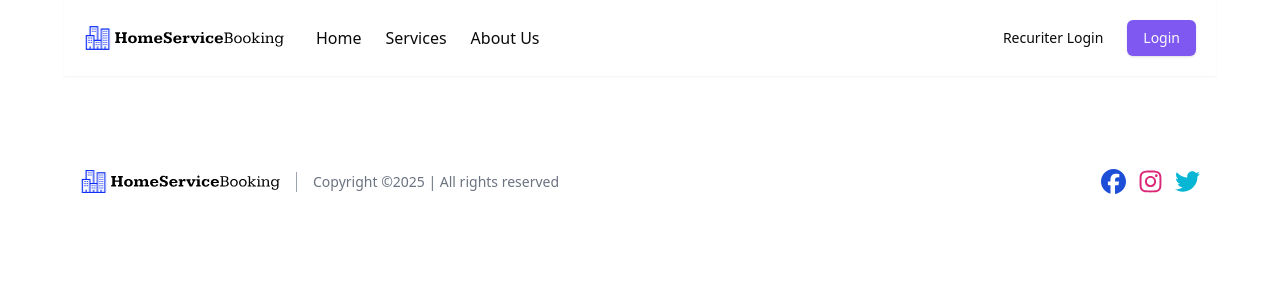
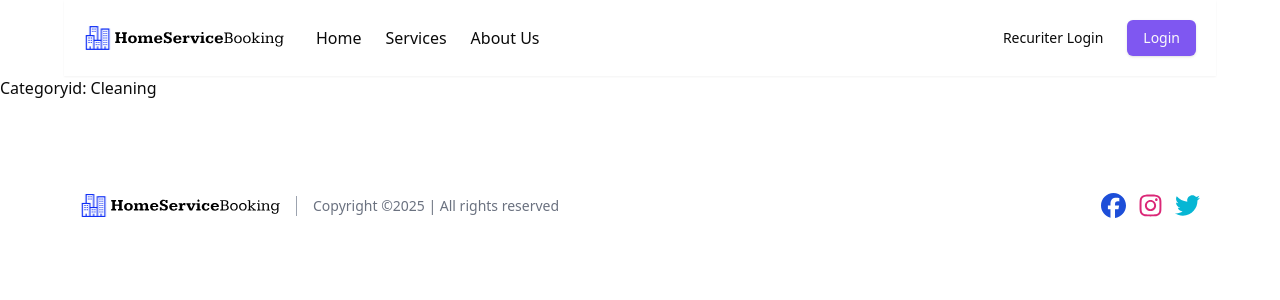
Before and after one commit to K-Aayush/HomeServiceBooking-Frontend, a React (Vite) app: page /category/Cleaning in a window 1280 px wide. Shown: the top 300 px of the page. Built offline with nearby package versions, Linux system fonts and the light colour scheme; no server answers.

Commit message:
update :: created a category pages to filter the category dynamically

```diff
--- a/src/App.tsx
+++ b/src/App.tsx
@@ -4,6 +4,7 @@ import About from "./pages/About";
 import Services from "./pages/Services";
 import Navbar from "./components/Navbar";
 import Footer from "./components/Footer";
+import Category from "./pages/Category";
 
 const App = () => {
   return (
@@ -13,6 +14,7 @@ const App = () => {
         <Route path="/" element={<Home />} />
         <Route path="/About" element={<About />} />
         <Route path="/Services" element={<Services />} />
+        <Route path="/category/:id" element={<Category />} />
       </Routes>
       <Footer />
     </div>
--- /dev/null
+++ b/src/pages/Category.tsx
@@ -0,0 +1,8 @@
+import { useParams } from "react-router-dom";
+
+const Category = () => {
+  const { id } = useParams();
+  return <div>Categoryid: {id}</div>;
+};
+
+export default Category;
```
